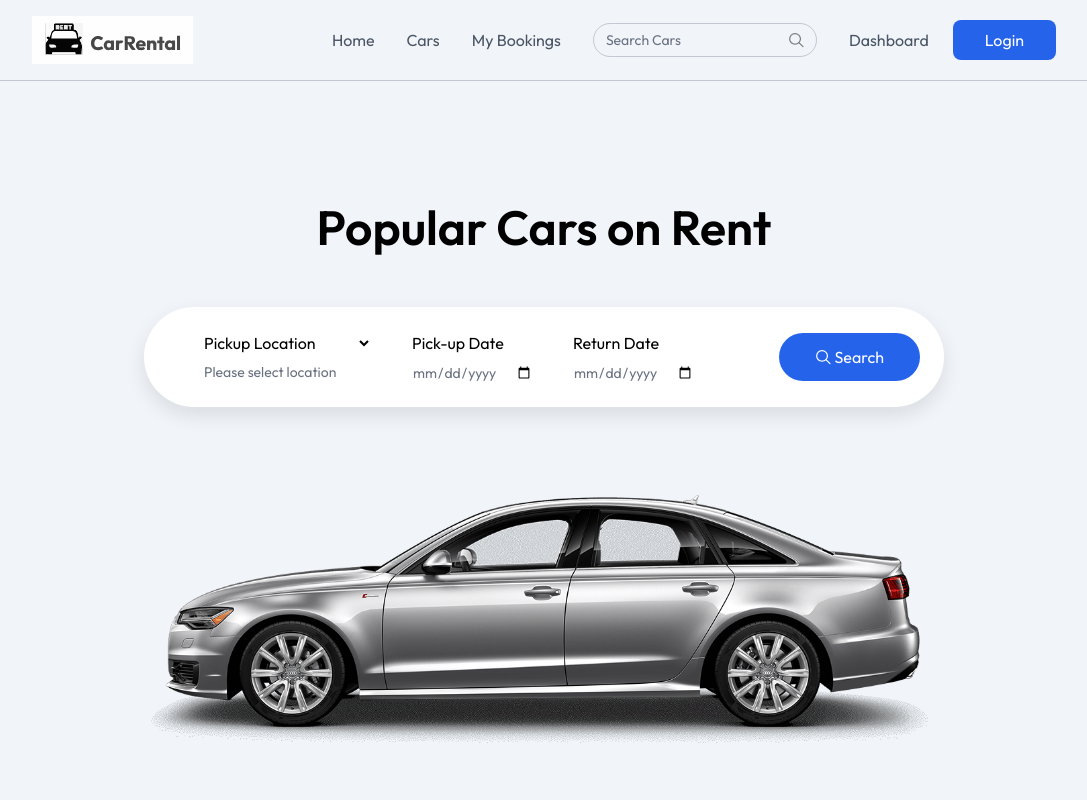
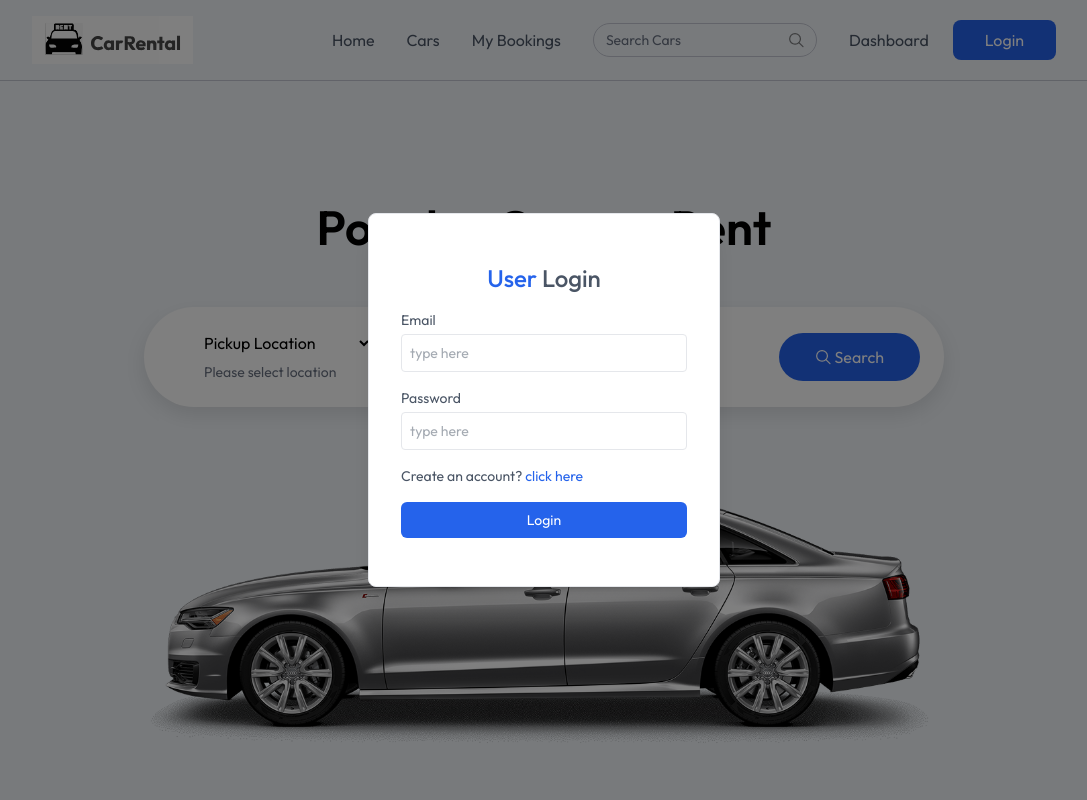
Before and after one commit to akashrajayush/CarRental, a React (Vite) app in the folder client/: page / in a window 1280 px wide. Both pictures are taken after a click on the button "Login". Shown: the top 800 px of the page, without its empty margins (96-1183 px from the left). Built offline with nearby package versions, Linux system fonts and the light colour scheme; a web font is replaced by a local one.

Commit message:
completed login page

```diff
--- a/client/src/App.jsx
+++ b/client/src/App.jsx
@@ -11,15 +11,18 @@
 import AddCar from './pages/owner/AddCar'
 import ManageCars from './pages/owner/ManageCars'
 import ManageBookings from './pages/owner/ManageBookings'
+import Login from './components/Login'
 
 const App = () => {
   const [showLogin, setShowLogin] = React.useState(false)
   const isOwnerPath = useLocation().pathname.startsWith('/owner')
   return (
     <>
+      {showLogin && <Login setShowLogin={setShowLogin}/>}
       {!isOwnerPath && <Navbar setShowLogin={setShowLogin}/>}
 
       <Routes>
+
         <Route path='/' element={<Home/>}/>
         <Route path='/car-details/:id' element={<CarDetails/>}/>
         <Route path='/cars' element={<Cars/>}/>
--- a/client/src/components/Login.jsx
+++ b/client/src/components/Login.jsx
@@ -1,9 +1,48 @@
 import React from 'react'
 
-const Login = () => {
+const Login = ({setShowLogin}) => {
+    const [state, setState] = React.useState("login");
+    const [name, setName] = React.useState("");
+    const [email, setEmail] = React.useState("");
+    const [password, setPassword] = React.useState("");
+
+    const onSubmitHandler = async (event)=>{
+        event.preventDefault();
+    }
+
   return (
-    <div className='fixed top-0 bottom-0 left-0 right-0 z-100 flex'>
-
+    <div onClick={()=> setShowLogin(false)} className='fixed top-0 bottom-0 left-0 right-0 z-100 flex items-center text-sm text-gray-600 bg-black/50'>
+        <form onSubmit={onSubmitHandler} onClick={(e)=>e.stopPropagation()} className="flex flex-col gap-4 m-auto items-start p-8 py-12 w-80 sm:w-[352px] rounded-lg shadow-xl border border-gray-200 bg-white">
+            <p className="text-2xl font-medium m-auto">
+                <span className="text-primary">User</span> {state === "login" ? "Login" : "Sign Up"}
+            </p>
+            {state === "register" && (
+                <div className="w-full">
+                    <p>Name</p>
+                    <input onChange={(e) => setName(e.target.value)} value={name} placeholder="type here" className="border border-gray-200 rounded w-full p-2 mt-1 outline-primary" type="text" required />
+                </div>
+            )}
+            <div className="w-full ">
+                <p>Email</p>
+                <input onChange={(e) => setEmail(e.target.value)} value={email} placeholder="type here" className="border border-gray-200 rounded w-full p-2 mt-1 outline-primary" type="email" required />
+            </div>
+            <div className="w-full ">
+                <p>Password</p>
+                <input onChange={(e) => setPassword(e.target.value)} value={password} placeholder="type here" className="border border-gray-200 rounded w-full p-2 mt-1 outline-primary" type="password" required />
+            </div>
+            {state === "register" ? (
+                <p>
+                    Already have account? <span onClick={() => setState("login")} className="text-primary cursor-pointer">click here</span>
+                </p>
+            ) : (
+                <p>
+                    Create an account? <span onClick={() => setState("register")} className="text-primary cursor-pointer">click here</span>
+                </p>
+            )}
+            <button className="bg-primary hover:bg-indigo-600 transition-all text-white w-full py-2 rounded-md cursor-pointer">
+                {state === "register" ? "Create Account" : "Login"}
+            </button>
+        </form>
     </div>
   )
 }
```
